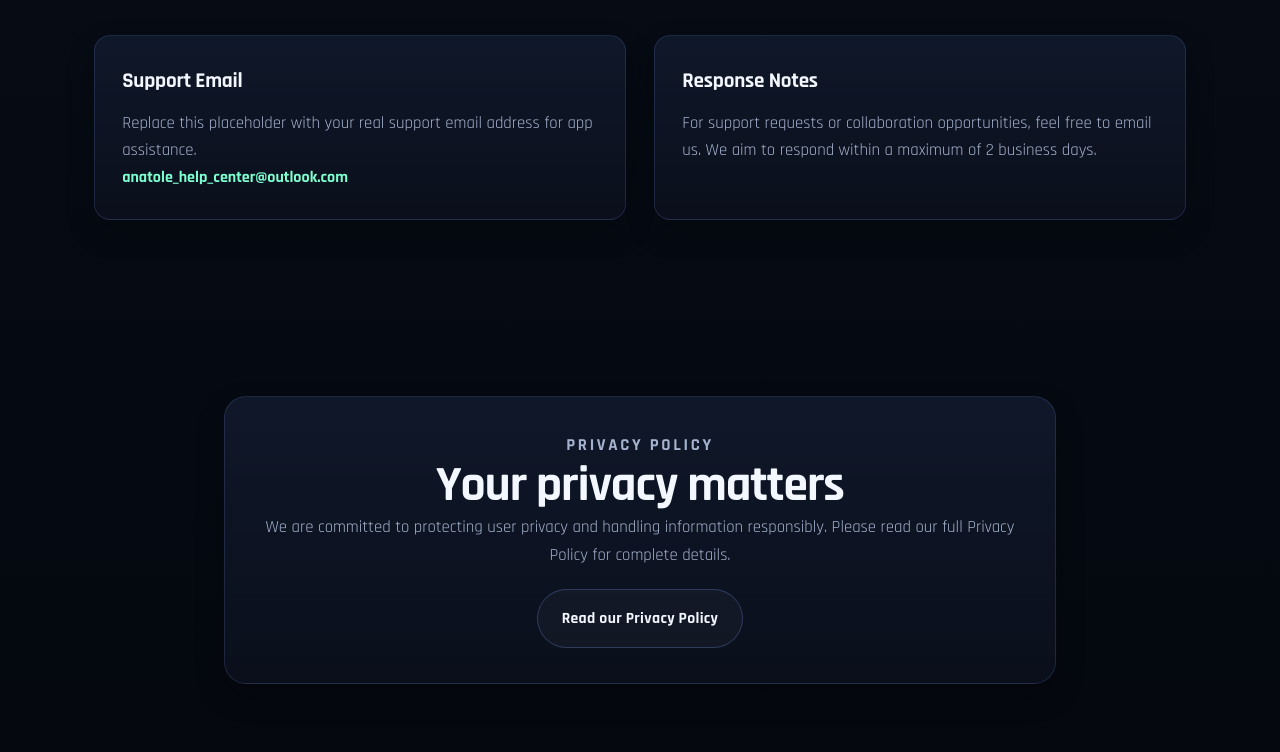
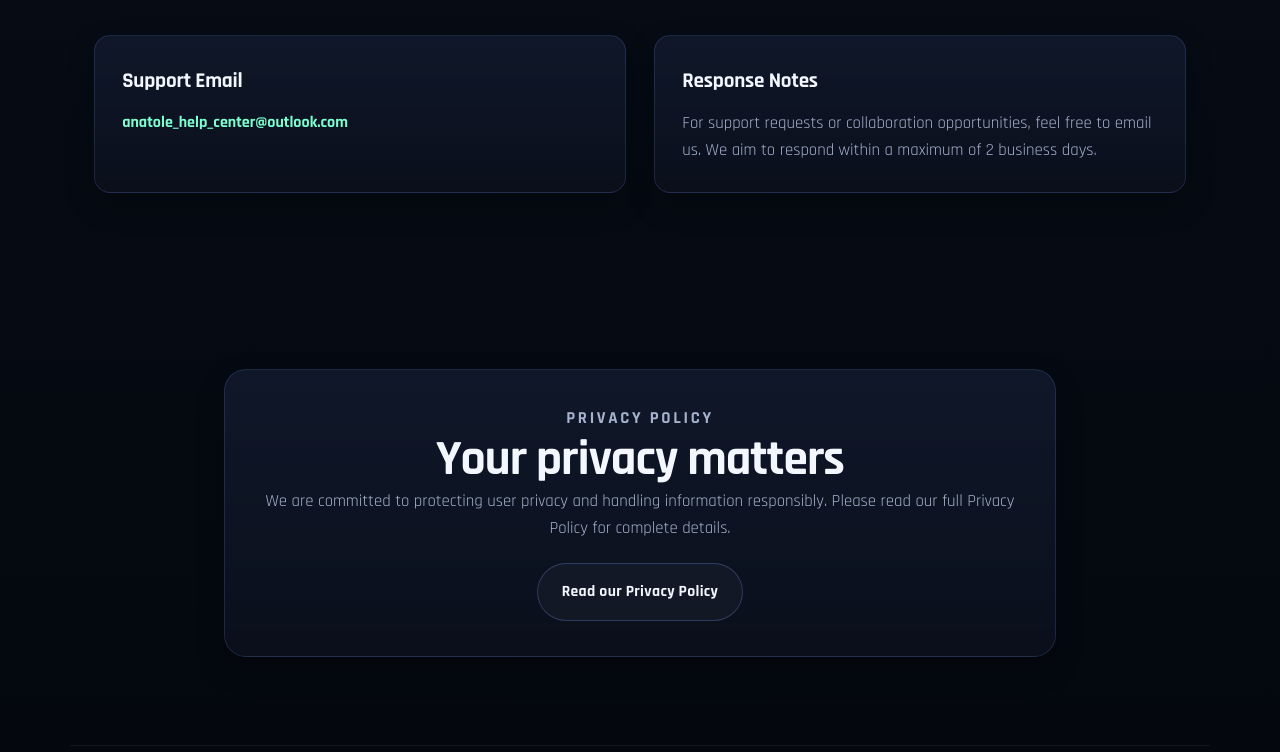
Before and after one commit to oysome4eva/oysome4eva.github.io, a plain HTML site: page index.html in a window 1280 px wide. Shown: the part 3012-3764 px from the top of the page. Drawn offline with Linux system fonts and the light colour scheme.

Commit message:
Update support email section in index.html
Removed placeholder text for support email.

```diff
--- a/index.html
+++ b/index.html
@@ -226,9 +226,6 @@
       <div class="support-grid">
         <div class="support-card">
           <h3>Support Email</h3>
-          <p>
-            Replace this placeholder with your real support email address for app assistance.
-          </p>
           <a href="mailto:anatole_help_center@outlook.com">anatole_help_center@outlook.com</a>
         </div>
         <div class="support-card">
```
